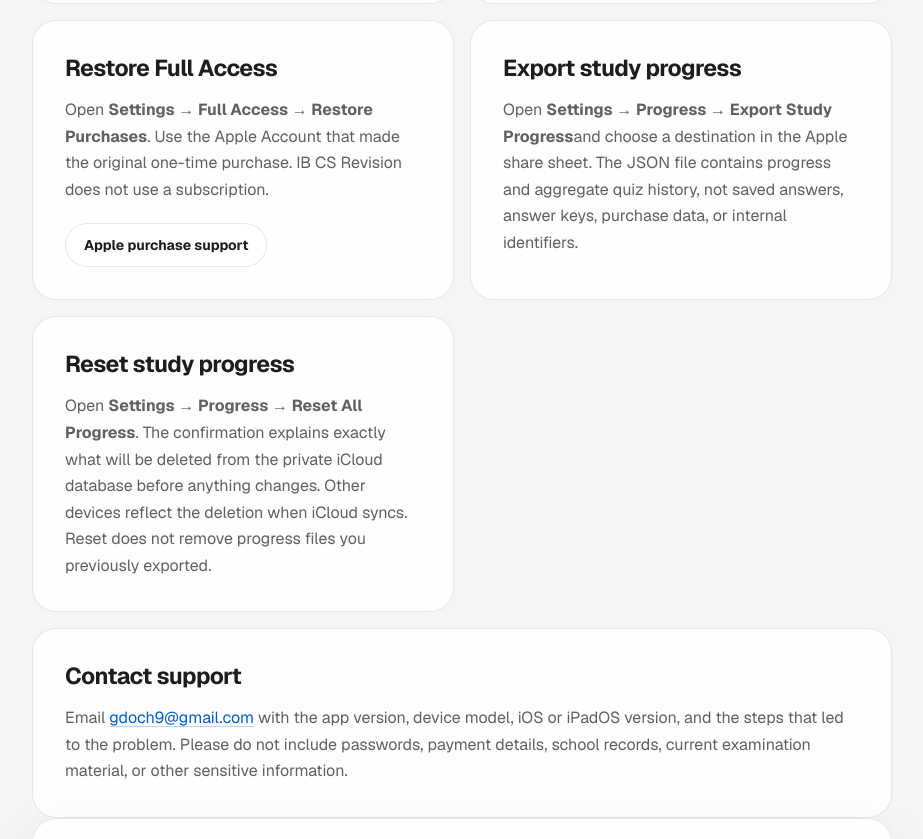
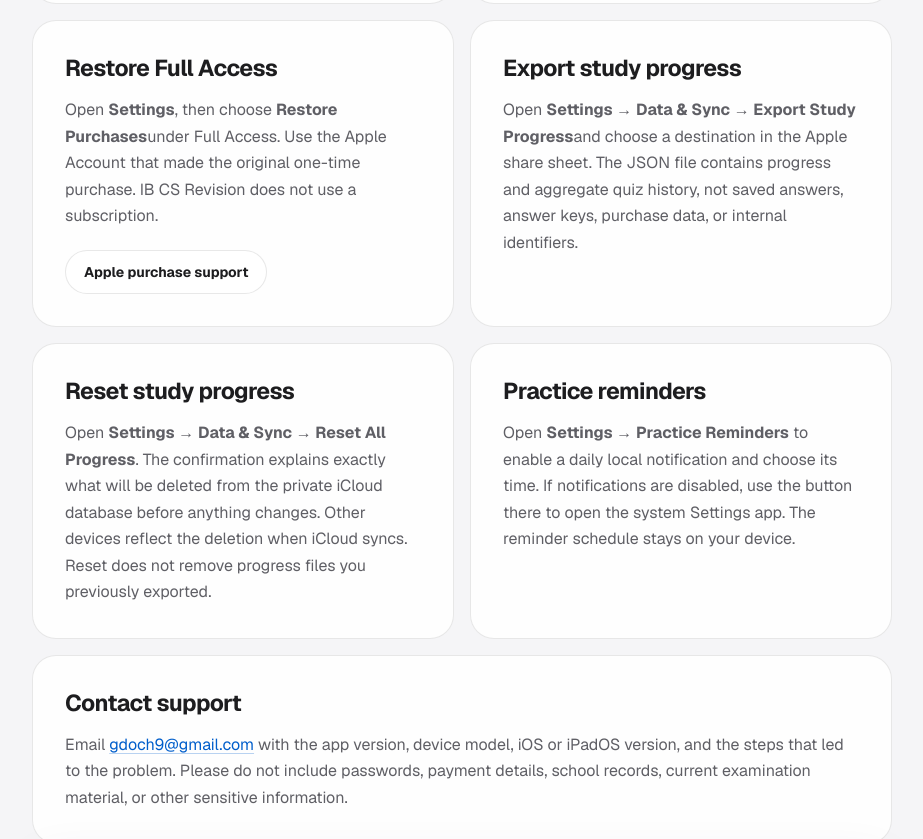
Before and after one commit to grigor-dochev/ib-cs-revision-help, a Next.js app: page /support in a window 1280 px wide. Shown: the part 718-1557 px from the top of the page, without its empty margins (178-1101 px from the left). Built offline with nearby package versions, Linux system fonts and the light colour scheme.

Commit message:
Document local practice reminders

```diff
--- a/app/support/page.tsx
+++ b/app/support/page.tsx
@@ -44,7 +44,8 @@ export default function Support() {
           <article className="support-card">
             <h2>Restore Full Access</h2>
             <p>
-              Open <strong>Settings → Full Access → Restore Purchases</strong>.
+              Open <strong>Settings</strong>, then choose <strong>Restore Purchases</strong>
+              under Full Access.
               Use the Apple Account that made the original one-time purchase.
               IB CS Revision does not use a subscription.
             </p>
@@ -58,7 +59,7 @@ export default function Support() {
           <article className="support-card">
             <h2>Export study progress</h2>
             <p>
-              Open <strong>Settings → Progress → Export Study Progress</strong>
+              Open <strong>Settings → Data &amp; Sync → Export Study Progress</strong>
               and choose a destination in the Apple share sheet. The JSON file
               contains progress and aggregate quiz history, not saved answers,
               answer keys, purchase data, or internal identifiers.
@@ -68,11 +69,21 @@ export default function Support() {
           <article className="support-card">
             <h2>Reset study progress</h2>
             <p>
-              Open <strong>Settings → Progress → Reset All Progress</strong>.
+              Open <strong>Settings → Data &amp; Sync → Reset All Progress</strong>.
               The confirmation explains exactly what will be deleted from the
               private iCloud database before anything changes. Other devices
               reflect the deletion when iCloud syncs. Reset does not remove
               progress files you previously exported.
+            </p>
+          </article>
+
+          <article className="support-card">
+            <h2>Practice reminders</h2>
+            <p>
+              Open <strong>Settings → Practice Reminders</strong> to enable a
+              daily local notification and choose its time. If notifications
+              are disabled, use the button there to open the system Settings
+              app. The reminder schedule stays on your device.
             </p>
           </article>
 
```
Also changed, not shown: app/privacy/page.tsx (+13 -12 lines).
